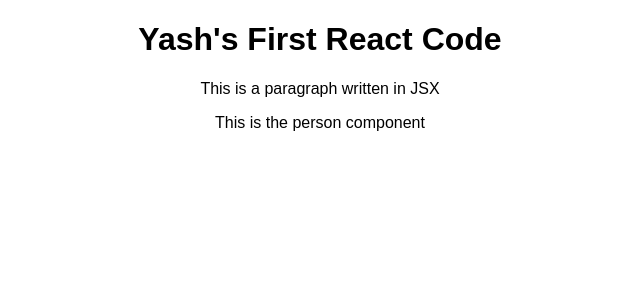
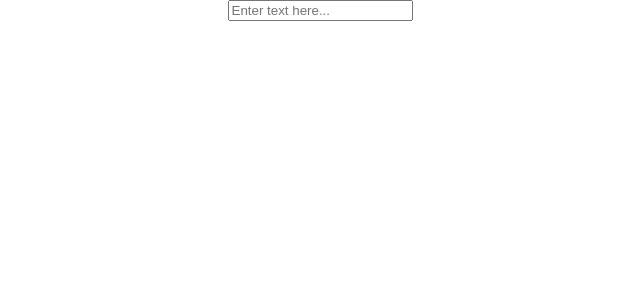
Before and after one commit to yashwason/react-course-code-along, a React (Create React App) app: page / in a window 1280 px wide. Shown: the top 300 px of the page, without its empty margins (320-960 px from the left). Built offline with nearby package versions, Linux system fonts and the light colour scheme.

Commit message:
Completed. It works.

```diff
--- a/src/App.js
+++ b/src/App.js
@@ -1,14 +1,53 @@
 import React, { Component } from 'react';
-import Person from './Person/Person';
 import './App.css';
+import Validation from './Validation/Validation';
+import Char from './Char/Char';
+
 
 class App extends Component{
+    state = {
+        inputValue: ``,
+        textLength: 0
+    }
+
+    inputChangeHandler = (e) => {
+        this.changeUserInputRltdState(e.target.value.split(` `).join(`-`)); // replacing spaces with '-'
+    }
+
+    charClickHandler = (charIndex) => {
+        let inputValueArr = this.state.inputValue.split(``);
+        inputValueArr.splice(charIndex, 1)
+        const manipulatedInputString = inputValueArr.join(``);
+        this.changeUserInputRltdState(manipulatedInputString);
+    }
+
+    changeUserInputRltdState = (inputValue) => {
+        this.setState({
+            inputValue: inputValue,
+            textLength: inputValue.length
+        });
+    }
+
+
     render(){
+        let validation = null,
+            chars = this.state.inputValue ? this.state.inputValue.split(``) : null, // removing all spaces from input value if it exists
+            charComponents = null;
+
+        if(this.state.textLength){
+            validation = <Validation inputValue={ this.state.inputValue } />
+        }
+
+        if(chars && chars.length){
+            charComponents = chars.map((char, i) => <Char key={i} onClick={ (e) => { this.charClickHandler(i) } }>{ char }</Char>)
+        }
+
+
         return (
             <div className="App">
-          <h1>Yash's First React Code</h1>
-          <p>This is a paragraph written in JSX</p>
-          <Person/>
+                <input onInput={ (e) => { this.inputChangeHandler(e) } } type="text" placeholder="Enter text here..." value={ this.state.inputValue }/>
+                { validation }
+                { charComponents }
             </div>
         );
     }
--- /dev/null
+++ b/src/Char/Char.js
@@ -0,0 +1,17 @@
+import React from 'react';
+
+const Char = (props) => {
+    return (
+        <span
+        style={{
+            display: `inline-block`,
+            padding: `16px`,
+            textAlign: `center`,
+            margin: `16px`,
+            border: `1px solid black`
+        }}
+        onClick={ props.onClick }>{ props.children }</span>
+    )
+}
+
+export default Char;
--- a/src/Person/Person.js
+++ /dev/null
@@ -1,9 +0,0 @@
-import React from 'react';
-
-const Person = () => {
-    return (
-        <p>This is the person component</p>
-    )
-}
-
-export default Person;
--- /dev/null
+++ b/src/Validation/Validation.js
@@ -0,0 +1,15 @@
+import React from 'react';
+
+const Validation = (props) => {
+    let message = null;
+    if(props.inputValue.length < 5) message = `Text too short`;
+    else message = `Text long enough`;
+
+    return (
+        <div className="Validation">
+            <p>{message}</p>
+        </div>
+    )
+}
+
+export default Validation;
```
Also changed, not shown: package.json (line endings or trailing spaces), 1 other file (tests, documents, lock files or other folders). Lines whose indentation alone changed are shown as unchanged.
